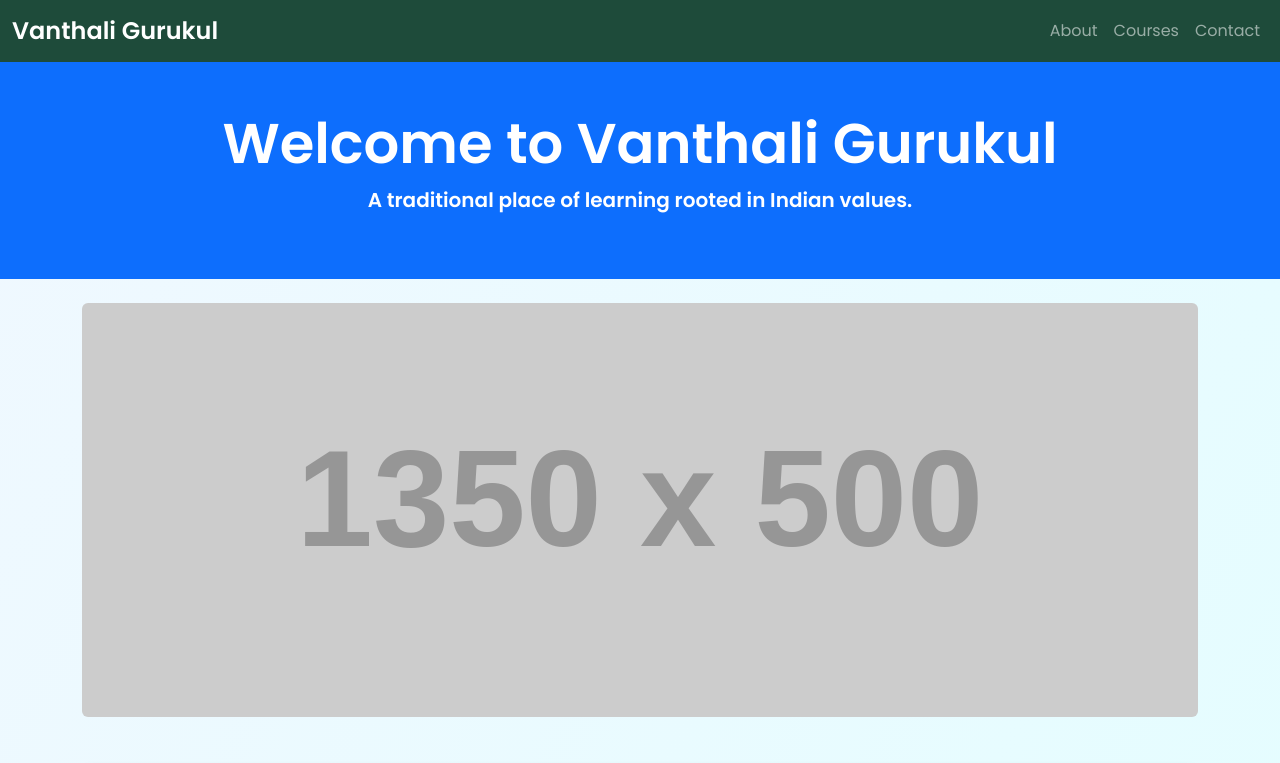
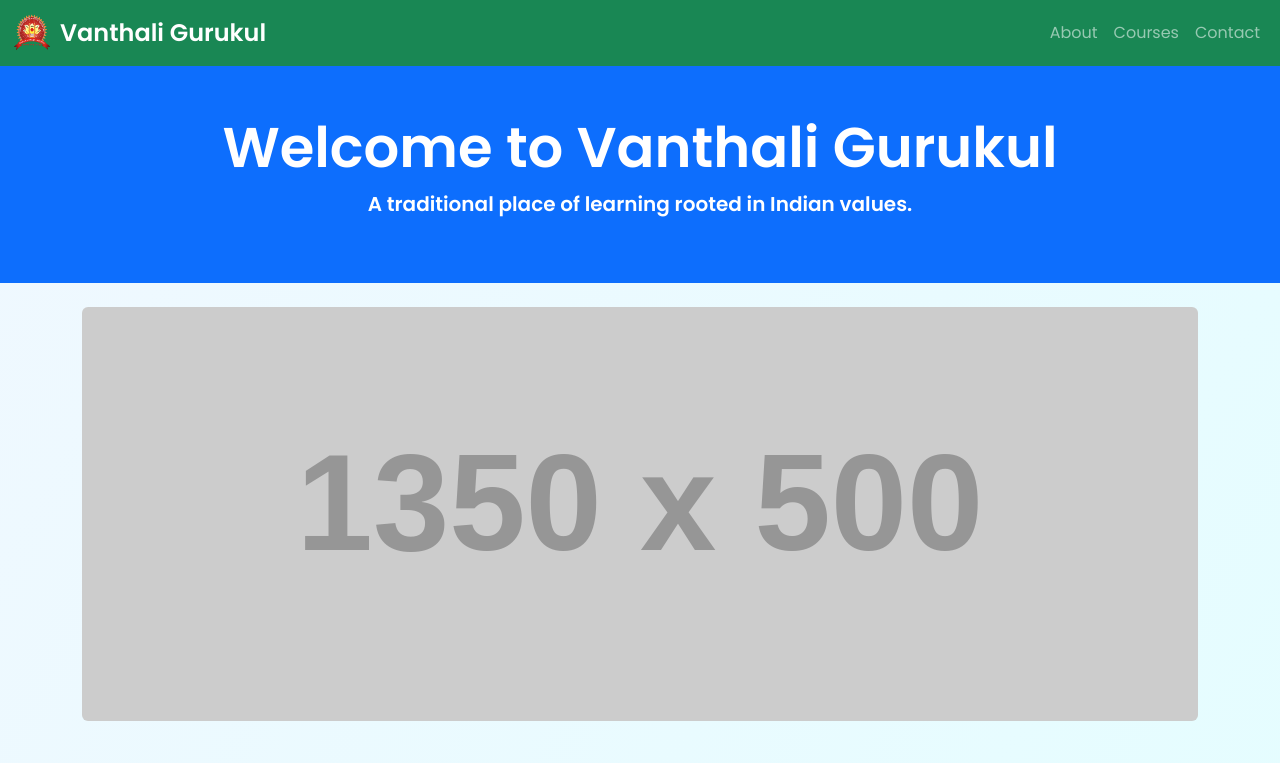
Before and after one commit to vanthaligurukul/vanthaligurukul.github.io, a plain HTML site: page index.html in a window 1280 px wide. Shown: the top 763 px of the page. Drawn offline with nearby package versions, Linux system fonts and the light colour scheme; grey boxes are pictures that could not be loaded; placeholder pictures from the web are drawn by us.

Commit message:
Update index.html

```diff
--- a/index.html
+++ b/index.html
@@ -95,9 +95,12 @@
 </head>
 <body>
 
-  <nav class="navbar navbar-expand-lg navbar-dark">
+ <nav class="navbar navbar-expand-lg navbar-dark bg-success">
   <div class="container-fluid">
-      <a class="navbar-brand" href="#">Vanthali Gurukul</a>
+    <a class="navbar-brand d-flex align-items-center" href="#">
+      <img src="images/logo.png" alt="Logo" width="40" height="40" class="me-2">
+      Vanthali Gurukul
+    </a>
     <button class="navbar-toggler" type="button" data-bs-toggle="collapse" data-bs-target="#navbarNav">
       <span class="navbar-toggler-icon"></span>
     </button>
@@ -110,6 +113,7 @@
     </div>
   </div>
 </nav>
+
 
   <header class="bg-primary text-center py-5">
     <div class="container">
```
Lines whose indentation alone changed are shown as unchanged.
